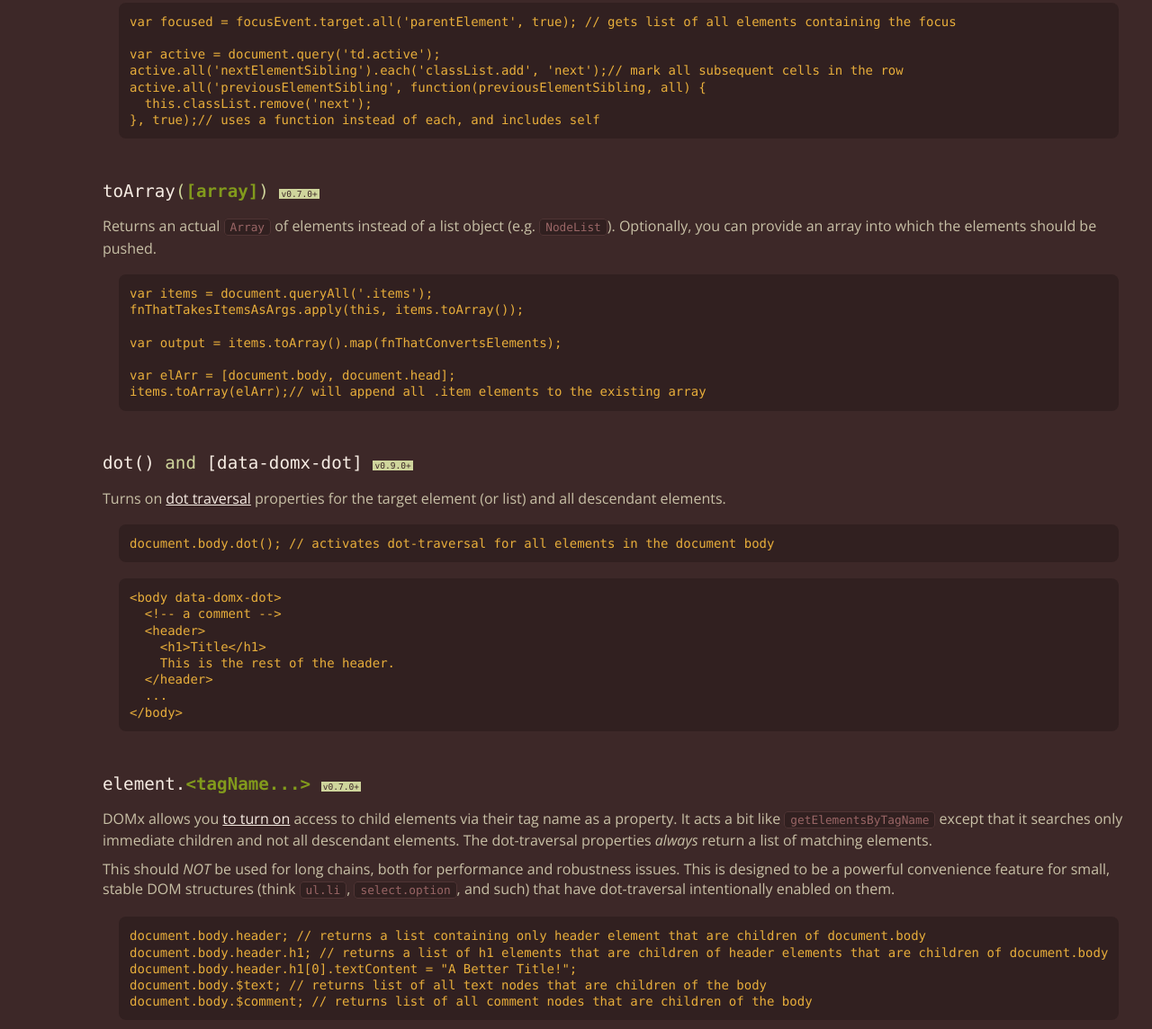
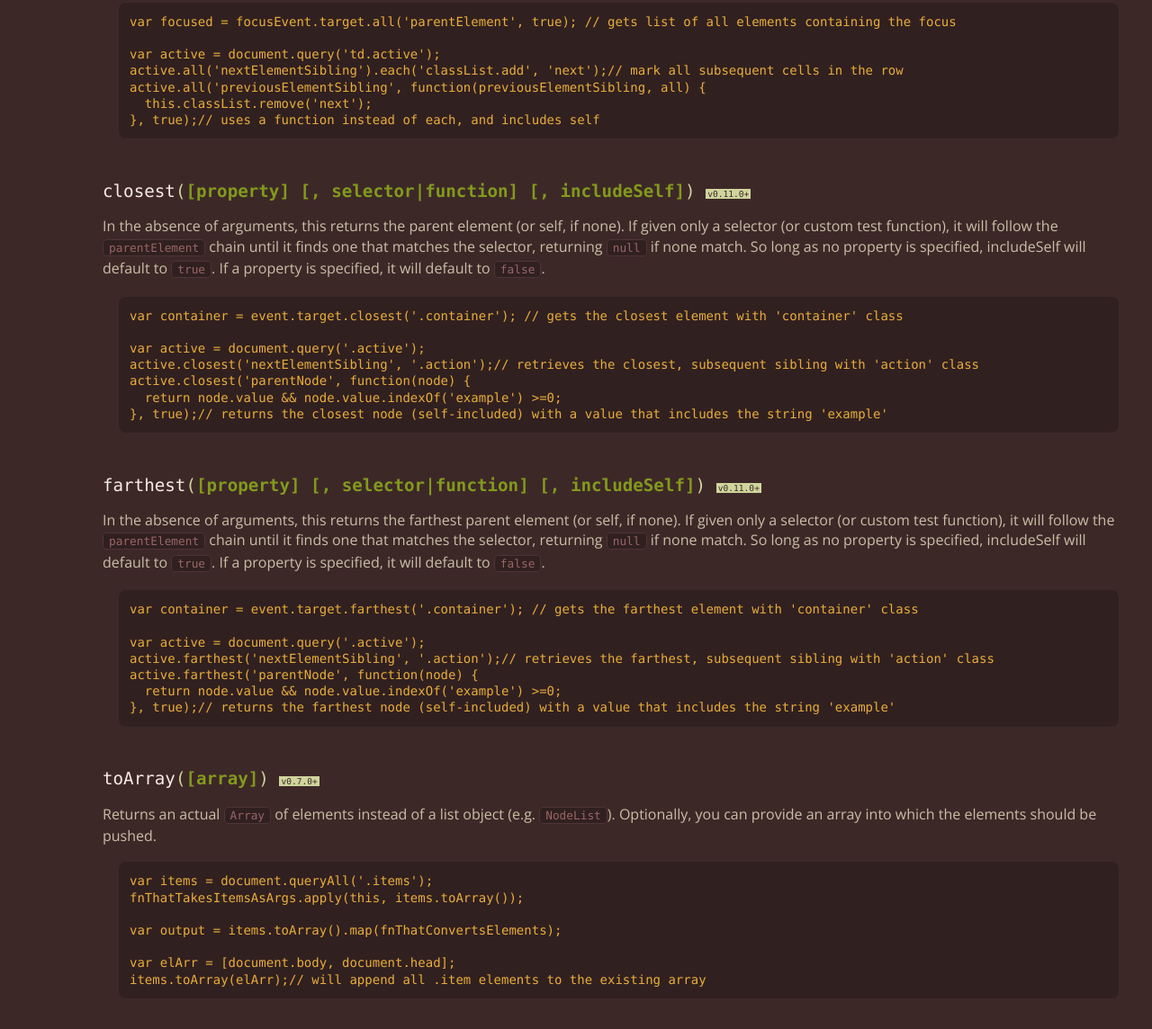
Before and after one commit to esha/domx, a plain HTML site: page index.html in a window 1280 px wide. Shown: the part 2907-4051 px from the top of the page at 90% size. Drawn offline with nearby package versions, Linux system fonts and the light colour scheme; a script that the page names is missing; a web font is replaced by a local one.

Commit message:
add farthest and closest

```diff
--- a/index.html
+++ b/index.html
@@ -203,6 +203,34 @@ active.all('previousElementSibling', function(previousElementSibling, all) {
 </pre>
         </article>
         <article>
+          <h4><a name="closest()">closest</a>(<span class="variable optional">property</span> <span class="variable optional">, selector|function</span> <span class="variable optional">, includeSelf</span>) <span class="since">0.11.0</span></h4>
+          <p>In the absence of arguments, this returns the parent element (or self, if none). If given only a selector (or custom test function), it will follow the <code>parentElement</code> chain until it finds one that matches the selector, returning <code>null</code> if none match. So long as no <span class="variable">property</span> is specified, <span class="variable">includeSelf</span> will default to <code>true</code>. If a property is specified, it will
+          default to <code>false</code>.</p>
+          <pre class="example">
+var container = event.target.closest('.container'); // gets the closest element with 'container' class
+
+var active = document.query('.active');
+active.closest('nextElementSibling', '.action');// retrieves the closest, subsequent sibling with 'action' class
+active.closest('parentNode', function(node) {
+  return node.value && node.value.indexOf('example') >=0;
+}, true);// returns the closest node (self-included) with a value that includes the string 'example'
+</pre>
+        </article>
+        <article>
+          <h4><a name="farthest()">farthest</a>(<span class="variable optional">property</span> <span class="variable optional">, selector|function</span> <span class="variable optional">, includeSelf</span>) <span class="since">0.11.0</span></h4>
+          <p>In the absence of arguments, this returns the farthest parent element (or self, if none). If given only a selector (or custom test function), it will follow the <code>parentElement</code> chain until it finds one that matches the selector, returning <code>null</code> if none match. So long as no <span class="variable">property</span> is specified, <span class="variable">includeSelf</span> will default to <code>true</code>. If a property is specified, it will
+          default to <code>false</code>.</p>
+          <pre class="example">
+var container = event.target.farthest('.container'); // gets the farthest element with 'container' class
+
+var active = document.query('.active');
+active.farthest('nextElementSibling', '.action');// retrieves the farthest, subsequent sibling with 'action' class
+active.farthest('parentNode', function(node) {
+  return node.value && node.value.indexOf('example') >=0;
+}, true);// returns the farthest node (self-included) with a value that includes the string 'example'
+</pre>
+        </article>
+        <article>
           <h4><a name="toArray()">toArray</a>(<span class="variable optional">array</span>) <span class="since">0.7.0</span></h4>
           <p>Returns an actual <code>Array</code> of elements instead of a list object (e.g. <code>NodeList</code>).
           Optionally, you can provide an array into which the elements should be pushed.</p>
```
